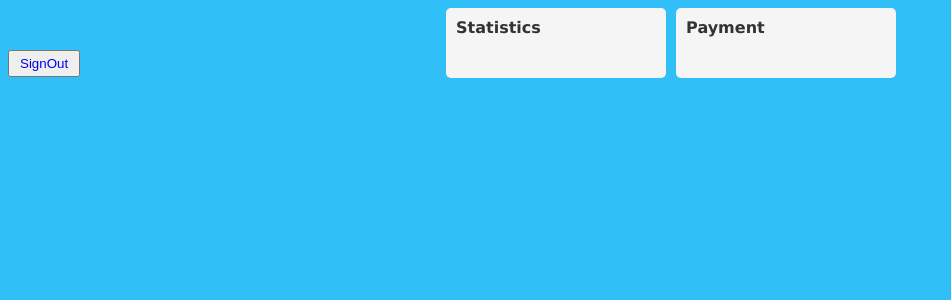
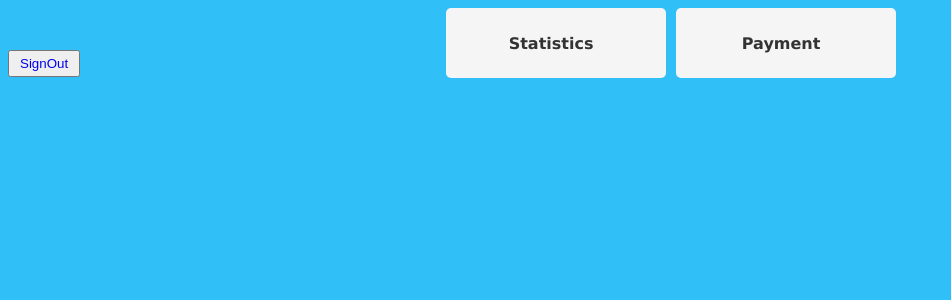
Before and after one commit to Davidssegawa/customer, a Django app: page /home/ in a window 1280 px wide. Shown: the top 300 px of the page, without its empty margins (0-951 px from the left). Run offline with Django 5.2, Linux system fonts and the light colour scheme; the visitor is signed in with stand-in values (Sample User, id 1).

Commit message:
styling index template

```diff
--- a/static/style/home.css
+++ b/static/style/home.css
@@ -25,14 +25,17 @@ body {
     height: 50px;
     box-shadow: 0 4px 6px,rgba(0,0,0.2);
     margin-right: 10px;
+    align-items:center;
+    display:flex;
+    justify-content: center;
 }
 
 .item a {
     text-decoration: none;
     color: #333;
     font-weight:bold;
-    width:100%;
-    height:100%;
+    /* width:100%;
+    height:100%; */
     justify-content: center;
     align-items:center;
     margin-right:10px;
```
